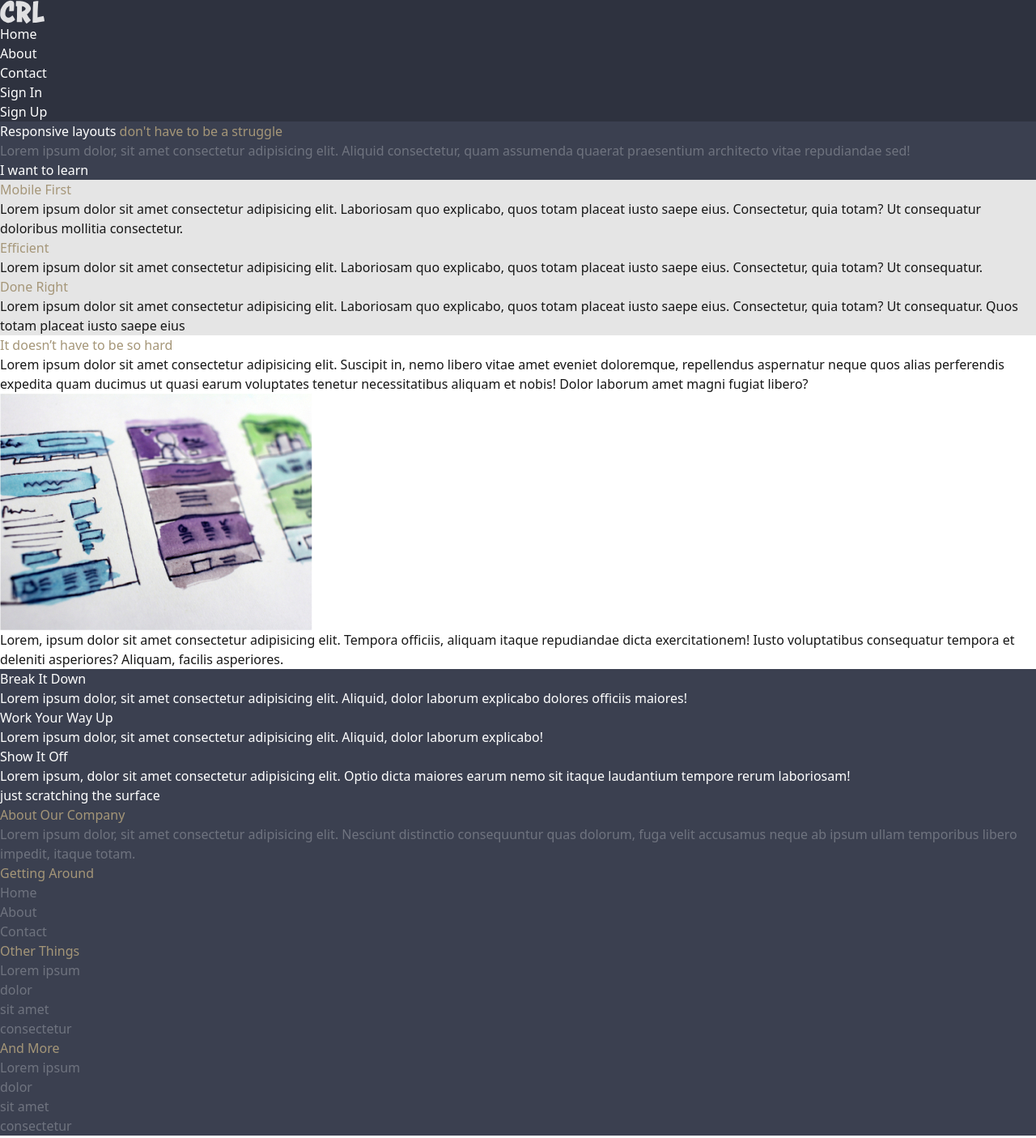
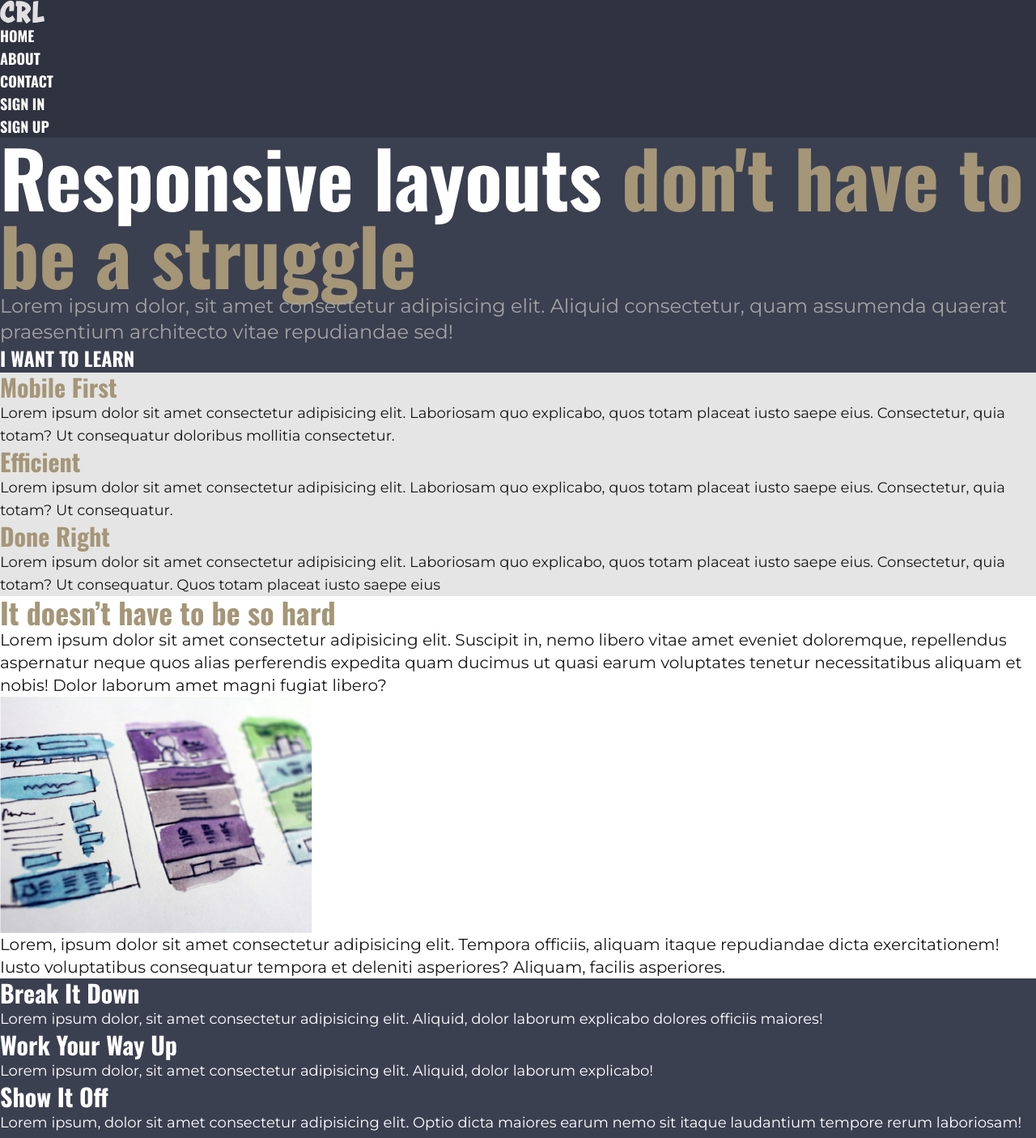
Before and after one commit to jasonrberk/responsive-design, a website: page src/index.html in a window 1280 px wide. Shown: the top 1405 px of the page at 81% size. Drawn offline with nearby package versions, Linux system fonts and the light colour scheme; files that its build step writes are made by us from their sources.

Commit message:
setup custom fonts
added link to google fonts
https://fonts.google.com/share?selection.family=Montserrat%7COswald:wght@700

applied typography styling

dealing with font family, font weight and font sizes as independent styling in tailwind still confuses me :-\

Not all fonts have all 10 of tailwind's provided weights.  In a case like this spec, we only downloaded one weight for each font family.  How do the [10 provided font weights](https://tailwindcss.com/docs/font-weight) get calculated....what do they actually change???

Is it possible to setup custom weights per font family?????

```diff
--- a/src/index.html
+++ b/src/index.html
@@ -4,28 +4,31 @@
   <meta charset="UTF-8">
   <meta http-equiv="X-UA-Compatible" content="IE=edge">
   <meta name="viewport" content="width=device-width, initial-scale=1.0">
+  <link rel="preconnect" href="https://fonts.googleapis.com">
+  <link rel="preconnect" href="https://fonts.gstatic.com" crossorigin>
+  <link href="https://fonts.googleapis.com/css2?family=Montserrat&family=Oswald:wght@700&display=swap" rel="stylesheet">
   <link href="./output.css" rel="stylesheet">
   <title>Conquering Responsive Layouts</title>
 </head>
-<body class="text-neutral-900">
+<body class="text-neutral-900 font-body text-base">
   <header class="text-white">
     <!-- nav bar -->
-    <nav class="bg-custom-darkest">
+    <nav class="bg-custom-darkest font-accent">
       <img src="./img/logo.svg" alt="CRL logo">
-      <ul>
-        <li>Home</li>
-        <li>About</li>
-        <li>Contact</li>
-        <li>Sign In</li>
-        <li>Sign Up</li>
+      <ul class="text-lg">
+        <li class="uppercase">Home</li>
+        <li class="uppercase">About</li>
+        <li class="uppercase">Contact</li>
+        <li class="uppercase">Sign In</li>
+        <li class="uppercase">Sign Up</li>
       </ul>
     </nav>
 
     <!-- hero section -->
     <section class="bg-custom-darker">
-      <h1>Responsive layouts <span class="text-custom-accent">don't have to be a struggle</span></h1>
-      <p class="text-custom-dark">Lorem ipsum dolor, sit amet consectetur adipisicing elit. Aliquid consectetur, quam assumenda quaerat praesentium architecto vitae repudiandae sed!</p>
-      <a href="#">I want to learn</a>
+      <h1 class="font-accent text-8xl">Responsive layouts <span class="text-custom-accent">don't have to be a struggle</span></h1>
+      <p class="text-neutral-400 text-2xl">Lorem ipsum dolor, sit amet consectetur adipisicing elit. Aliquid consectetur, quam assumenda quaerat praesentium architecto vitae repudiandae sed!</p>
+      <a class="font-accent text-2xl uppercase" href="#">I want to learn</a>
     </section>
   </header>
 
@@ -35,20 +38,20 @@
 
       <!-- Mobile First -->
       <div>
-        <h3 class="text-custom-accent">Mobile First</h3>
-        <p>Lorem ipsum dolor sit amet consectetur adipisicing elit. Laboriosam quo explicabo, quos totam placeat iusto saepe eius. Consectetur, quia totam? Ut consequatur doloribus mollitia consectetur.</p>
+        <h3 class="text-custom-accent font-accent text-3xl">Mobile First</h3>
+        <p class="text-lg">Lorem ipsum dolor sit amet consectetur adipisicing elit. Laboriosam quo explicabo, quos totam placeat iusto saepe eius. Consectetur, quia totam? Ut consequatur doloribus mollitia consectetur.</p>
       </div>
 
       <!-- Efficient -->
       <div>
-        <h3 class="text-custom-accent">Efficient</h3>
-        <p>Lorem ipsum dolor sit amet consectetur adipisicing elit. Laboriosam quo explicabo, quos totam placeat iusto saepe eius. Consectetur, quia totam? Ut consequatur.</p>
+        <h3 class="text-custom-accent font-accent text-3xl">Efficient</h3>
+        <p class="text-lg">Lorem ipsum dolor sit amet consectetur adipisicing elit. Laboriosam quo explicabo, quos totam placeat iusto saepe eius. Consectetur, quia totam? Ut consequatur.</p>
       </div>
 
       <!-- Done Right -->
       <div>
-        <h3 class="text-custom-accent">Done Right</h3>
-        <p>Lorem ipsum dolor sit amet consectetur adipisicing elit. Laboriosam quo explicabo, quos totam placeat iusto saepe eius. Consectetur, quia totam? Ut consequatur. Quos totam placeat iusto saepe eius</p>
+        <h3 class="text-custom-accent font-accent text-3xl">Done Right</h3>
+        <p class="text-lg">Lorem ipsum dolor sit amet consectetur adipisicing elit. Laboriosam quo explicabo, quos totam placeat iusto saepe eius. Consectetur, quia totam? Ut consequatur. Quos totam placeat iusto saepe eius</p>
       </div>
 
     </section>
@@ -56,27 +59,28 @@
     <!-- It doesn’t have to be so hard -->
     <section>
 
-      <h2 class="text-custom-accent">It doesn’t have to be so hard</h2>
-      <p>Lorem ipsum dolor sit amet consectetur adipisicing elit. Suscipit in, nemo libero vitae amet eveniet doloremque, repellendus aspernatur neque quos alias perferendis expedita quam ducimus ut quasi earum voluptates tenetur necessitatibus aliquam et nobis! Dolor laborum amet magni fugiat libero?</p>
+      <!-- It doesn’t have to be so hard -->
+      <h2 class="text-custom-accent font-accent text-4xl">It doesn’t have to be so hard</h2>
+      <p class="text-xl">Lorem ipsum dolor sit amet consectetur adipisicing elit. Suscipit in, nemo libero vitae amet eveniet doloremque, repellendus aspernatur neque quos alias perferendis expedita quam ducimus ut quasi earum voluptates tenetur necessitatibus aliquam et nobis! Dolor laborum amet magni fugiat libero?</p>
       <img src="./img/hero-img.jpg" alt="blue purple and green watercolor designs">
-      <p>Lorem, ipsum dolor sit amet consectetur adipisicing elit. Tempora officiis, aliquam itaque repudiandae dicta exercitationem! Iusto voluptatibus consequatur tempora et deleniti asperiores? Aliquam, facilis asperiores.</p>
+      <p class="text-xl">Lorem, ipsum dolor sit amet consectetur adipisicing elit. Tempora officiis, aliquam itaque repudiandae dicta exercitationem! Iusto voluptatibus consequatur tempora et deleniti asperiores? Aliquam, facilis asperiores.</p>
 
       <!-- Break It Down -->
       <div class="bg-custom-darker text-white">
-        <h3>Break It Down</h3>
-        <p>Lorem ipsum dolor, sit amet consectetur adipisicing elit. Aliquid, dolor laborum explicabo dolores officiis maiores!</p>
+        <h3 class="font-accent text-3xl">Break It Down</h3>
+        <p class="text-lg">Lorem ipsum dolor, sit amet consectetur adipisicing elit. Aliquid, dolor laborum explicabo dolores officiis maiores!</p>
       </div>
 
       <!-- Work Your Way Up -->
       <div class="bg-custom-darker text-white">
-        <h3>Work Your Way Up</h3>
-        <p>Lorem ipsum dolor, sit amet consectetur adipisicing elit. Aliquid, dolor laborum explicabo!</p>
+        <h3 class="font-accent text-3xl">Work Your Way Up</h3>
+        <p class="text-lg">Lorem ipsum dolor, sit amet consectetur adipisicing elit. Aliquid, dolor laborum explicabo!</p>
       </div>
 
       <!-- Show It Off -->
       <div class="bg-custom-darker text-white">
-        <h3>Show It Off</h3>
-        <p>Lorem ipsum, dolor sit amet consectetur adipisicing elit. Optio dicta maiores earum nemo sit itaque laudantium tempore rerum laboriosam!</p>
+        <h3 class="font-accent text-3xl">Show It Off</h3>
+        <p class="text-lg">Lorem ipsum, dolor sit amet consectetur adipisicing elit. Optio dicta maiores earum nemo sit itaque laudantium tempore rerum laboriosam!</p>
       </div>
 
     </section>
@@ -84,17 +88,17 @@
 
   <!-- footer section -->
   <footer class="bg-custom-darker text-custom-dark">
-    <h2 class="text-white">just scratching the surface</h2>
+    <h2 class="font-accent text-2xl text-white">just scratching the surface</h2>
 
     <!-- About Our Company -->
     <div>
-      <h4 class="text-custom-accent">About Our Company</h4>
+      <h4 class="text-custom-accent font-accent text-xl">About Our Company</h4>
       <p>Lorem ipsum dolor, sit amet consectetur adipisicing elit. Nesciunt distinctio consequuntur quas dolorum, fuga velit accusamus neque ab ipsum ullam temporibus libero impedit, itaque totam.</p>
     </div>
 
     <!-- Getting Around -->
     <div>
-      <h4 class="text-custom-accent">Getting Around</h4>
+      <h4 class="text-custom-accent font-accent text-xl">Getting Around</h4>
       <ul>
         <li>Home</li>
         <li>About</li>
@@ -104,7 +108,7 @@
 
     <!-- Other Things -->
     <div>
-      <h4 class="text-custom-accent">Other Things</h4>
+      <h4 class="text-custom-accent font-accent text-xl">Other Things</h4>
       <ul>
         <li>Lorem ipsum</li>
         <li>dolor</li>
@@ -115,7 +119,7 @@
 
     <!-- And More -->
     <div>
-      <h4 class="text-custom-accent">And More</h4>
+      <h4 class="text-custom-accent font-accent text-xl">And More</h4>
       <ul>
         <li>Lorem ipsum</li>
         <li>dolor</li>
--- a/tailwind.config.js
+++ b/tailwind.config.js
@@ -1,6 +1,20 @@
 module.exports = {
   content: ["./src/**/*.{html,js}"],
   theme: {
+    fontFamily: {
+      'body': ['Montserrat'],
+      'accent': ['Oswald'],
+    },
+    fontWeight: {
+      /*
+      remove all of the provided font weights as we only
+      link to a single weight of each font.  Setting the
+      font family implicitly sets the weight.
+
+      for the provided design, we'll just set `.font-body` on the <body>
+      and `.font-accent` where we need to override it.
+      */
+    },
     extend: {
       colors: {
         custom: {
```
